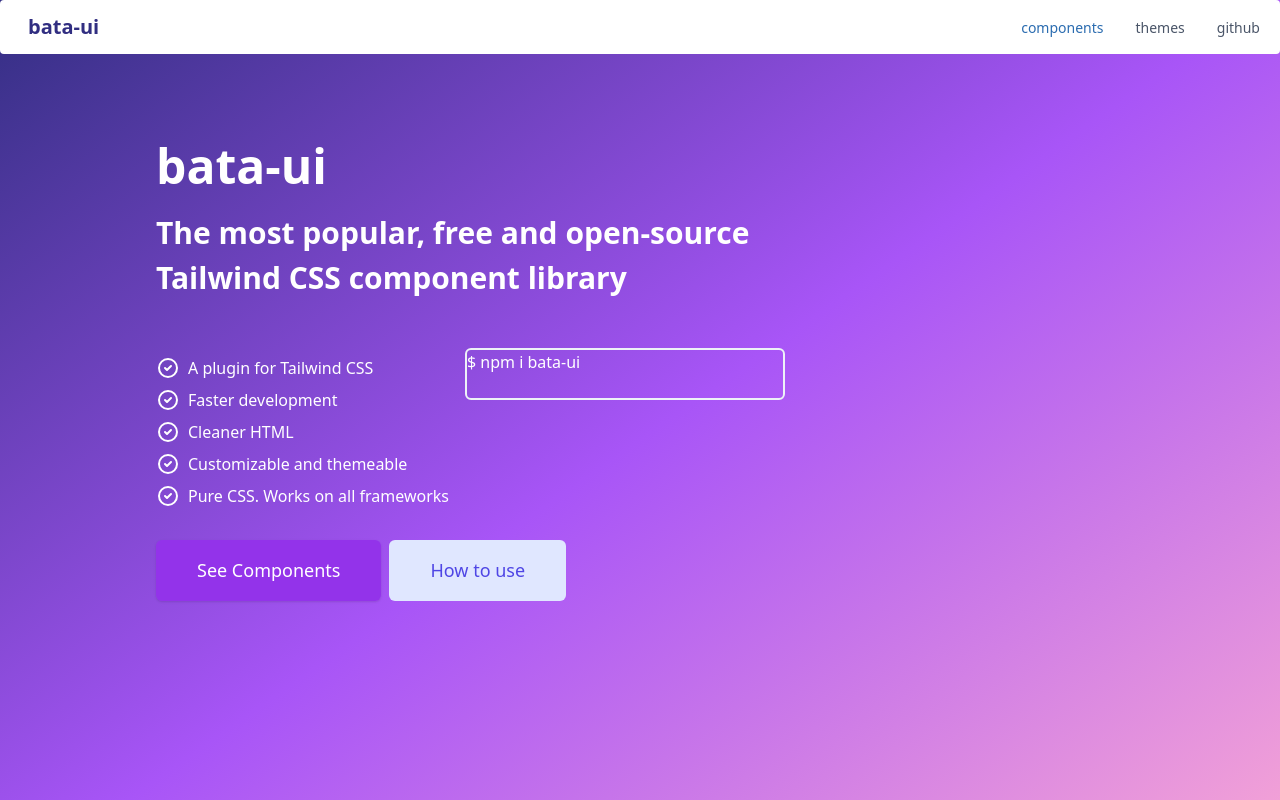
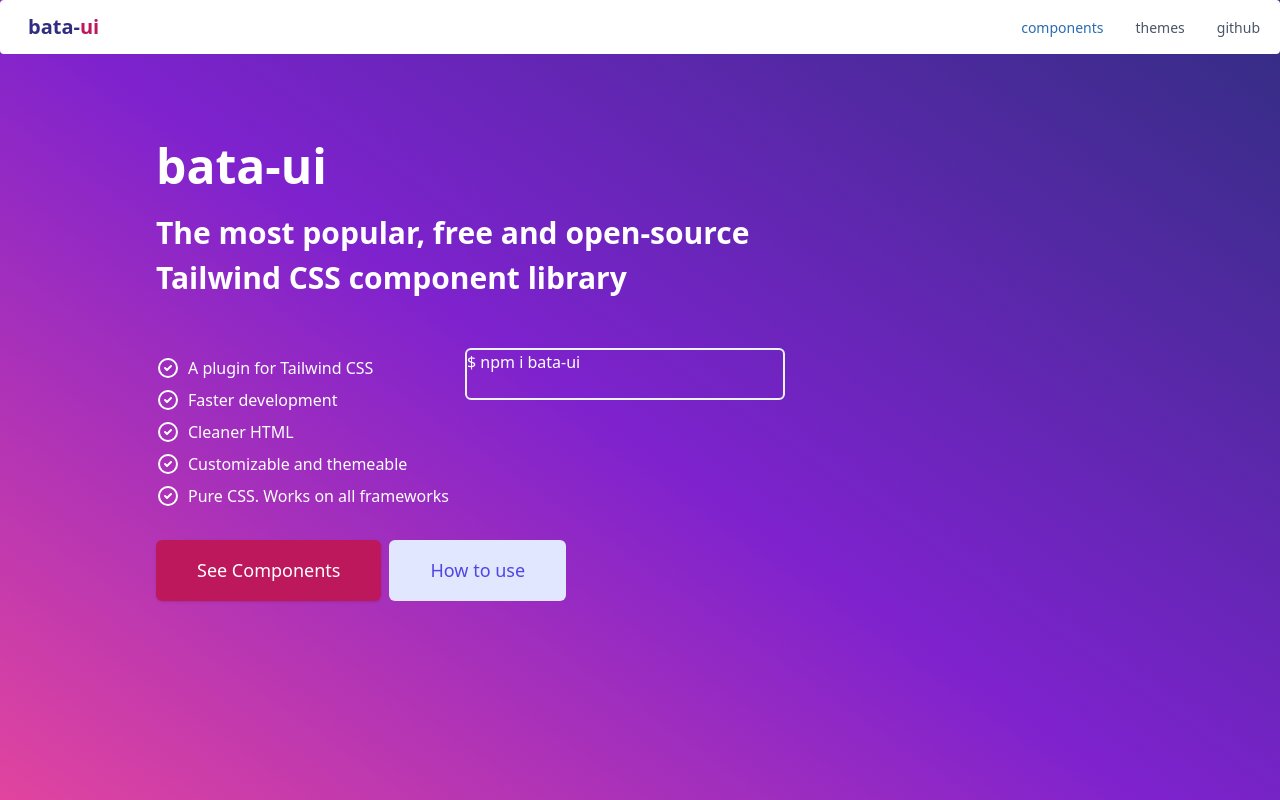
Before and after one commit to tegaSaduwa/bata-ui, a Next.js app: page / in a window 1280 px wide. Shown: the top 800 px of the page. Built offline with nearby package versions, Linux system fonts and the light colour scheme.

Commit message:
changed logo

```diff
--- a/src/components/HeroSection.tsx
+++ b/src/components/HeroSection.tsx
@@ -8,7 +8,7 @@
   return (
     <div>
       {" "}
-      <div className="lg:px-9 bg-gradient-to-br text-white from-indigo-900 via-purple-500 to-pink-300 text-primary-content -mt-[4rem] grid place-items-center items-end pt-20">
+      <div className="lg:px-9 bg-gradient-to-bl text-white from-indigo-900 via-purple-700 to-pink-500 text-primary-content -mt-[4rem] grid place-items-center items-end pt-20">
         <div className="lg:px-20 pt-5 hero-content col-start-1 row-start-1 w-full max-w-7xl flex-col justify-between gap-10 pb-40 lg:flex-row lg:items-end lg:gap-0 xl:gap-20">
           <div className="lg:pl-10 lg:pb-32">
             <div className="mb-2 py-4 text-center lg:py-10 lg:text-left antialiased">
@@ -50,7 +50,7 @@
               <div className="rounded-md shadow">
                 <a
                   href="/components"
-                  className="w-full flex items-center justify-center px-8 py-3 border border-transparent text-base font-medium rounded-md text-white bg-purple-600 hover:bg-indigo-400 md:py-4 md:text-lg md:px-10"
+                  className="w-full flex items-center justify-center px-8 py-3 border border-transparent text-base font-medium rounded-md text-white bg-pink-700 hover:bg-purple-400 md:py-4 md:text-lg md:px-10"
                 >
                   See Components
                 </a>
--- a/src/layouts/Footer.tsx
+++ b/src/layouts/Footer.tsx
@@ -5,7 +5,7 @@
     <footer className="footer py-20 bg-purple-50 grid grid-cols-4 gap-4 p-5">
       <div className="pt-5">
         <span className="self-center text-xl whitespace-nowrap dark:text-white font-extrabold text-indigo-900">
-          bata-ui
+           <span>bata-</span><span className="text-pink-700">ui</span>
         </span>
         <p className="opacity-50">
           Free Component library For utility first CSS frameworks
--- a/src/layouts/Header.tsx
+++ b/src/layouts/Header.tsx
@@ -21,7 +21,7 @@
               href="/"
               className="self-center text-xl whitespace-nowrap dark:text-white font-extrabold text-indigo-900 ml-2"
             >
-              bata-ui
+               <span>bata-</span><span className="text-pink-700">ui</span>
             </a>
           </span>
           <Popover>
@@ -52,7 +52,7 @@
                         href="/"
                         className="self-center text-xl whitespace-nowrap dark:text-white font-extrabold text-indigo-900"
                       >
-                        bata-ui
+                         <span>bata-</span><span className="text-pink-700">ui</span>
                       </a>
                     </div>
                     <div className="-mr-2">
```
